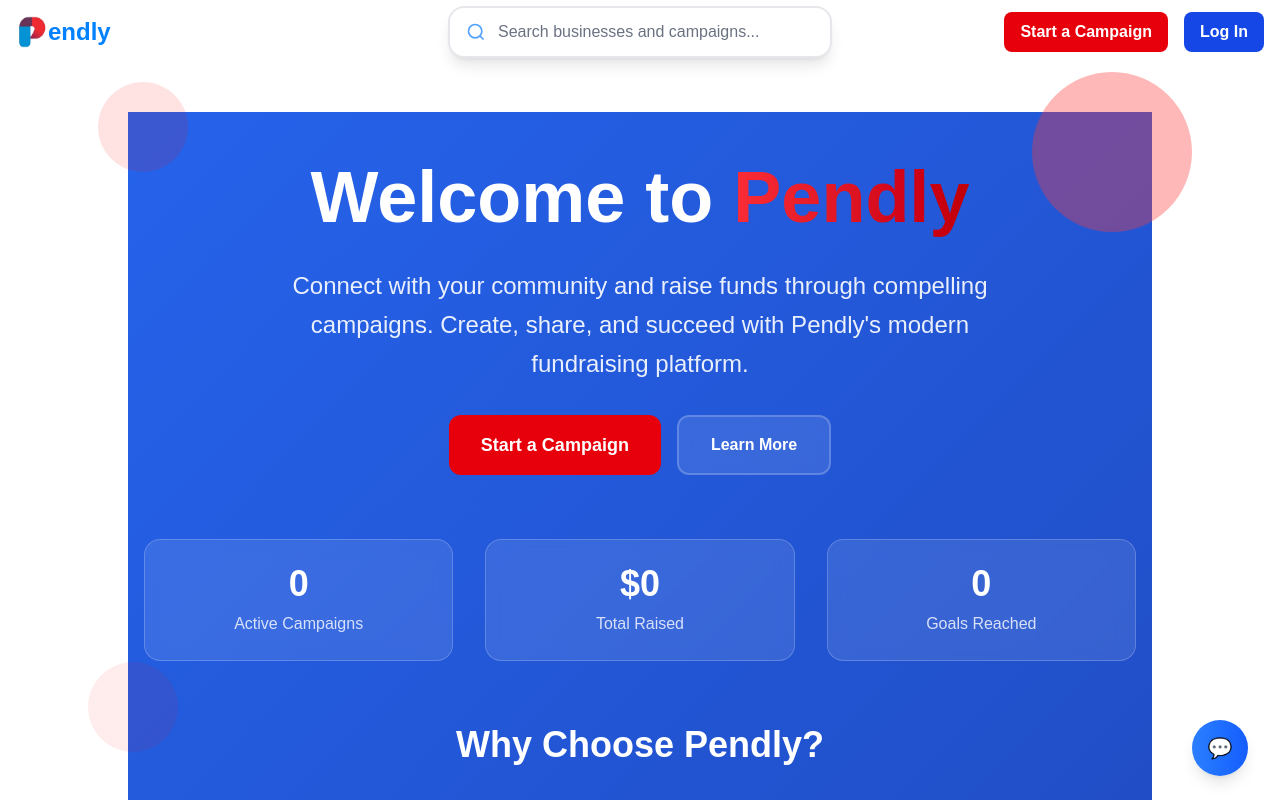
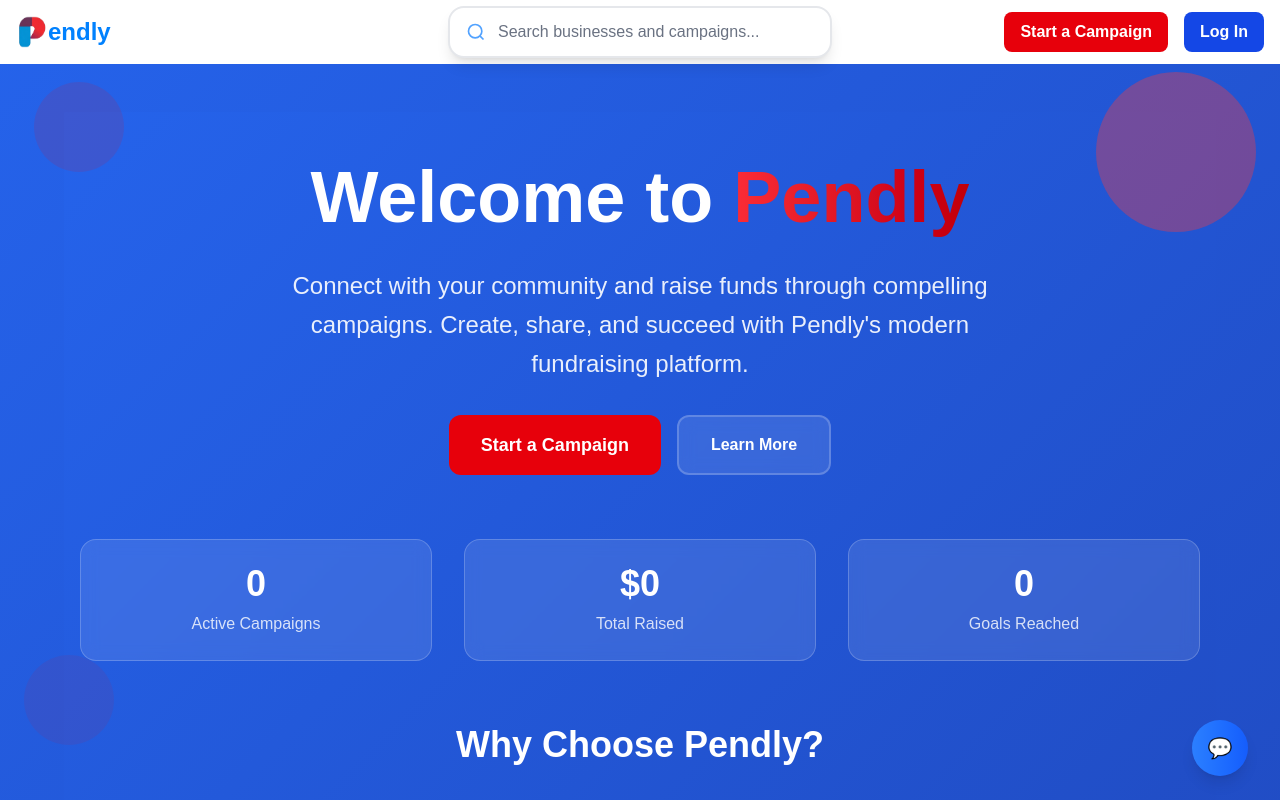
Before and after one commit to GhalyCorp/pendly, a Next.js app: page / in a window 1280 px wide. Shown: the top 800 px of the page. Built offline with nearby package versions, Linux system fonts and the light colour scheme; no server answers; the database is empty.

Commit message:
Revert to simple blue background solution

```diff
--- a/src/app/layout.tsx
+++ b/src/app/layout.tsx
@@ -56,7 +56,7 @@ export default function RootLayout({ children }: { children: ReactNode }) {
         <link rel="preconnect" href="https://fonts.gstatic.com" crossOrigin="anonymous" />
         <link href="https://fonts.googleapis.com/css2?family=Great+Vibes:wght@400&display=swap" rel="stylesheet" />
       </head>
-      <body>
+      <body className="homepage-blue-gradient">
 
         <ErrorBoundary>
         <NavBar />
--- a/src/app/my-campaigns/page.tsx
+++ b/src/app/my-campaigns/page.tsx
@@ -96,7 +96,7 @@ export default function MyCampaignsPage() {
     <>
       <NavBar />
       <main className="flex flex-col items-center pt-14 relative overflow-x-hidden pb-32 w-full">
-        <div className="w-full max-w-[95vw] md:max-w-[90vw] lg:max-w-[85vw] xl:max-w-[80vw] mx-auto homepage-blue-gradient relative">
+        <div className="w-full max-w-[98vw] md:max-w-[95vw] lg:max-w-[92vw] xl:max-w-[90vw] mx-auto homepage-blue-gradient relative">
                   <section className="flex flex-col items-center mt-10 mb-8 w-full z-10">
           <h2 className="text-5xl font-bold text-red-700 mb-5 text-center">
             {businessName ? `${businessName}'s Campaigns` : 'My Campaigns'}
--- a/src/app/page.tsx
+++ b/src/app/page.tsx
@@ -122,7 +122,7 @@ export default function HomePage() {
     <>
       <NavBar search={search} setSearch={setSearch} />
       <main className="flex flex-col items-center pt-14 relative overflow-x-hidden pb-32 w-full">
-        <div className="w-full max-w-[95vw] md:max-w-[90vw] lg:max-w-[85vw] xl:max-w-[80vw] mx-auto homepage-blue-gradient relative">
+        <div className="w-full max-w-[98vw] md:max-w-[95vw] lg:max-w-[92vw] xl:max-w-[90vw] mx-auto homepage-blue-gradient relative">
         {/* Large soft red circle accents with floating animation */}
         {/* Circle 1 */}
         <div className="absolute top-[-20px] md:top-[-40px] right-[-20px] md:right-[-40px] w-[80px] h-[80px] md:w-[160px] md:h-[160px] pointer-events-none z-0">
--- a/src/app/profile/page.tsx
+++ b/src/app/profile/page.tsx
@@ -97,7 +97,7 @@ export default function ProfilePage() {
     <>
       <NavBar />
       <main className="flex flex-col items-center pt-14 relative overflow-x-hidden pb-32 w-full">
-        <div className="w-full max-w-[95vw] md:max-w-[90vw] lg:max-w-[85vw] xl:max-w-[80vw] mx-auto homepage-blue-gradient relative">
+        <div className="w-full max-w-[98vw] md:max-w-[95vw] lg:max-w-[92vw] xl:max-w-[90vw] mx-auto homepage-blue-gradient relative">
                   <section className="flex flex-col items-center mt-10 mb-8 w-full z-10">
           <h2 className="text-5xl font-bold text-red-700 mb-5 text-center">
             {businessName ? `${businessName}'s Campaigns` : 'My Campaigns'}
```
